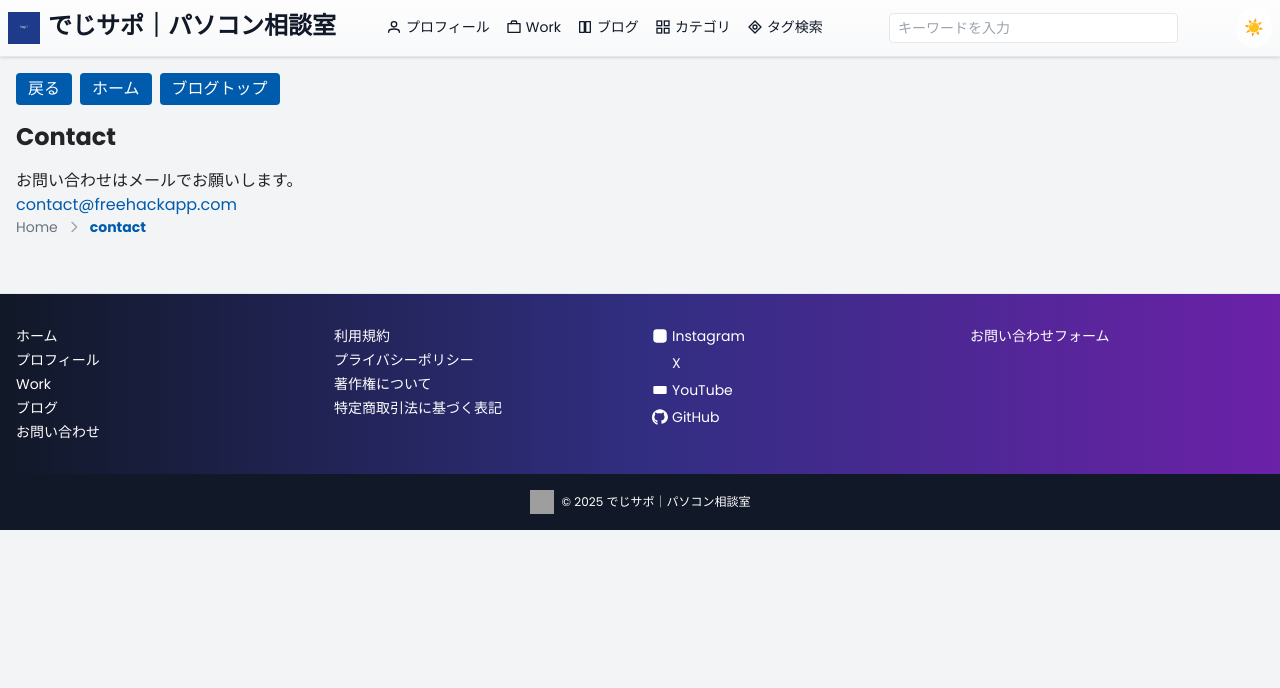
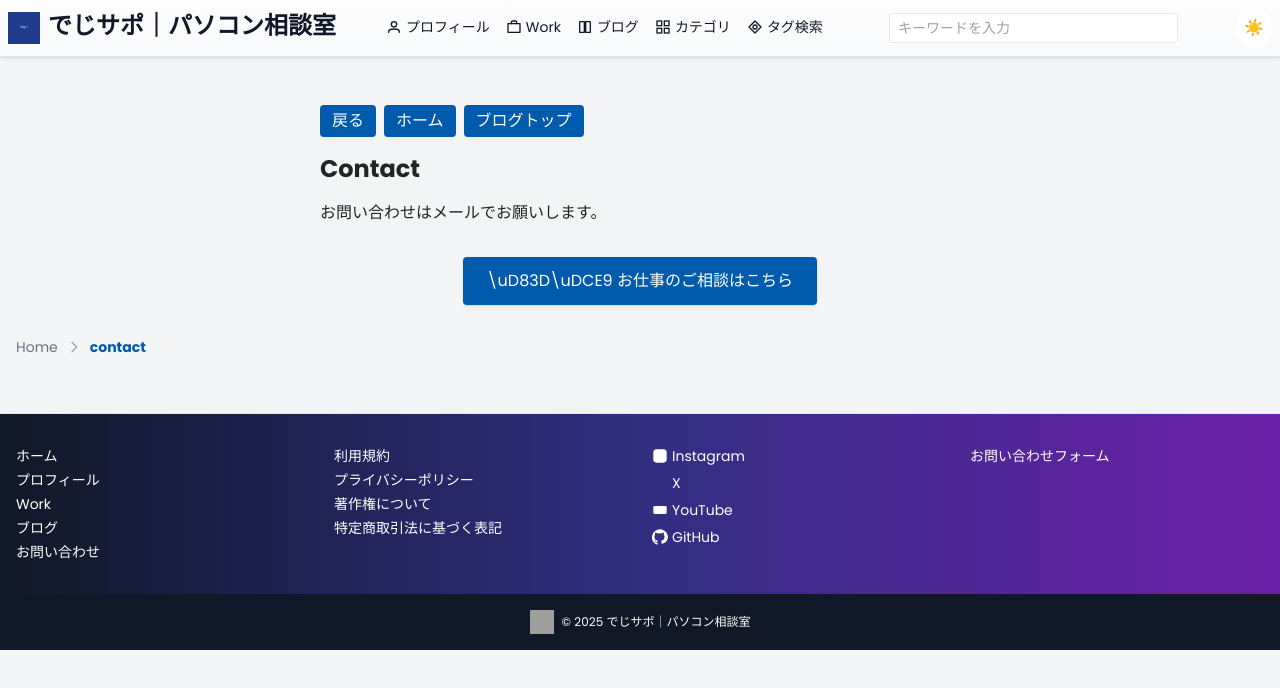
Before and after one commit to maruyamamasaya/Portfolio, a Next.js app: page /contact in a window 1280 px wide. Shown: the top 688 px of the page. Built offline with nearby package versions, Linux system fonts and the light colour scheme; grey boxes are pictures that could not be loaded.

Commit message:
Enhance profile CTA and contact design

```diff
--- a/src/app/about/page.tsx
+++ b/src/app/about/page.tsx
@@ -2,10 +2,11 @@ import BlogNavButtons from '../components/BlogNavButtons';
 import ScrollFadeIn from '../components/ScrollFadeIn';
 import ProfileCategories from '../components/ProfileCategories';
 import SkillBars from '../components/SkillBars';
+import CTASection from '../components/CTASection';
 
 export default function About() {
   return (
-    <ScrollFadeIn className="max-w-2xl mx-auto px-4">
+    <ScrollFadeIn className="max-w-2xl mx-auto px-4 space-y-8">
       <BlogNavButtons />
       <h1 className="text-3xl font-extrabold mb-6">独立系エンジニア × クリエイター</h1>
 
@@ -34,6 +35,29 @@ export default function About() {
       <p className="text-sm text-gray-500">※ 本名は非公開。活動名は今後設定予定です。</p>
       <SkillBars />
       <ProfileCategories />
+
+      <section className="space-y-6 text-sm">
+        <div>
+          <h2 className="text-lg font-bold mb-2">活動ポリシー</h2>
+          <p>ユーザーファースト・信頼性・継続学習を軸に活動しています。</p>
+        </div>
+        <div>
+          <h2 className="text-lg font-bold mb-2">利用ツール</h2>
+          <p>React / Next.js / Tailwind CSS / Figma / Zapier などを駆使しています。</p>
+        </div>
+        <div>
+          <h2 className="text-lg font-bold mb-2">更新履歴</h2>
+          <ul className="list-disc ml-5 space-y-1">
+            <li>2025-01 サイトリニューアル</li>
+            <li>2024-11 ブログ機能追加</li>
+          </ul>
+        </div>
+      </section>
+
+      <CTASection
+        href="mailto:contact@freehackapp.com"
+        label="\uD83D\uDCE9 お仕事のご相談はこちら"
+      />
     </ScrollFadeIn>
   );
 }
--- a/src/app/components/CTASection.tsx
+++ b/src/app/components/CTASection.tsx
@@ -1,11 +1,24 @@
 import Link from 'next/link';
 
-export default function CTASection() {
+interface Props {
+  title?: string;
+  href?: string;
+  label?: string;
+}
+
+export default function CTASection({
+  title = 'お問い合わせはこちら',
+  href = '/contact',
+  label = 'お問い合わせ'
+}: Props) {
   return (
-    <section className="mb-12 text-center">
-      <h2 className="text-2xl font-bold mb-4">お問い合わせはこちら</h2>
-      <Link href="/contact" className="px-6 py-3 bg-primary text-white rounded">
-        お問い合わせ
+    <section className="my-12 text-center space-y-4">
+      <h2 className="text-2xl font-bold">{title}</h2>
+      <Link
+        href={href}
+        className="inline-block px-6 py-3 bg-primary text-white rounded shadow hover:bg-primary/80"
+      >
+        {label}
       </Link>
     </section>
   );
--- a/src/app/contact/page.tsx
+++ b/src/app/contact/page.tsx
@@ -1,16 +1,17 @@
 import BlogNavButtons from '../components/BlogNavButtons';
+import CTASection from '../components/CTASection';
 
 export default function Contact() {
   return (
-    <div>
+    <div className="max-w-2xl mx-auto px-4 py-8 space-y-4">
       <BlogNavButtons />
-      <h1 className="text-2xl font-bold mb-4">Contact</h1>
+      <h1 className="text-2xl font-bold">Contact</h1>
       <p>お問い合わせはメールでお願いします。</p>
-      <p>
-        <a href="mailto:contact@freehackapp.com" className="text-primary hover:underline">
-          contact@freehackapp.com
-        </a>
-      </p>
+      <CTASection
+        href="mailto:contact@freehackapp.com"
+        label="\uD83D\uDCE9 お仕事のご相談はこちら"
+        title=""
+      />
     </div>
   );
 }
```
